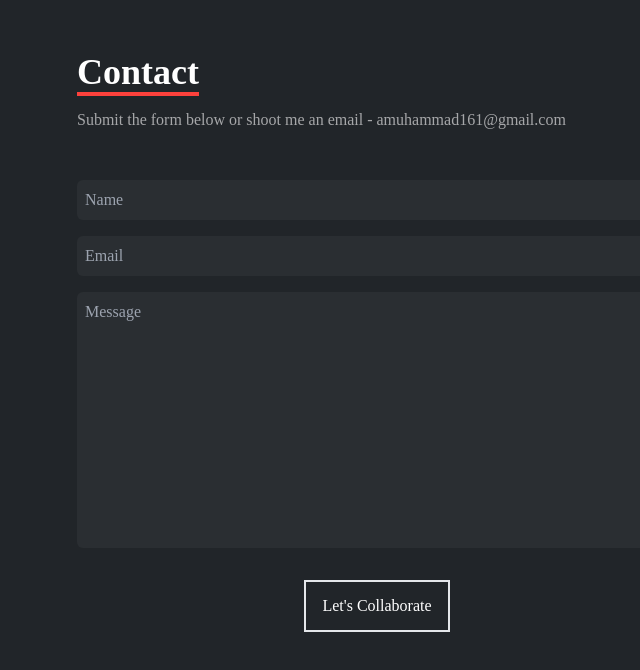
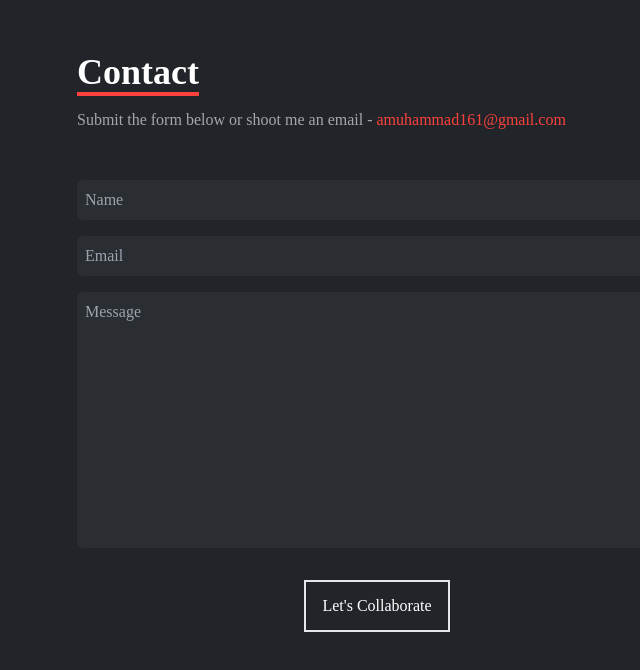
Before and after one commit to ali-vx/portfolio, a React (Create React App) app: page / in a window 1280 px wide. Shown: the part 4263-4933 px from the top of the page, without its empty margins (263-903 px from the left). Built offline with nearby package versions, Linux system fonts and the light colour scheme.

Commit message:
name and color changes

```diff
--- a/src/components/Contact.jsx
+++ b/src/components/Contact.jsx
@@ -6,7 +6,7 @@ const Contact = () => {
         <form method='POST' action="https://getform.io/f/78c17d13-5c1c-456d-bd1c-65ed7a3014f3" className='flex flex-col max-w-[600px] w-full'>
             <div className='pb-8'>
                 <p className='text-4xl font-bold inline border-b-4 border-[#FD413C] text-white'>Contact</p>
-                <p className='text-[#A6A7A9] py-4'>Submit the form below or shoot me an email - amuhammad161@gmail.com</p>
+                <p className='text-[#A6A7A9] py-4'>Submit the form below or shoot me an email - <a className='text-[#FD413C]' target="_blank" rel="noopener noreferrer" href='mailto:amuhammad161@gmail.com'>amuhammad161@gmail.com</a></p>
             </div>
             <input className='text-[#A6A7A9] rounded-md bg-[#2A2E32] p-2' type="text" placeholder='Name' name='name' />
             <input className='text-[#A6A7A9] rounded-md my-4 p-2 bg-[#2A2E32]' type="email" placeholder='Email' name='email' />
--- a/src/components/Home.jsx
+++ b/src/components/Home.jsx
@@ -25,7 +25,7 @@ const Home = () => {
         Download CV
         </a>
         <button className='md:hidden see-more-btn text-white group border-2 px-6 py-3 my-2 flex items-center hover:bg-[#FD413C] hover:border-[#FD413C]'>
-          Download Resume
+          Download CV
         </button>
         </div>
       </div>
```
